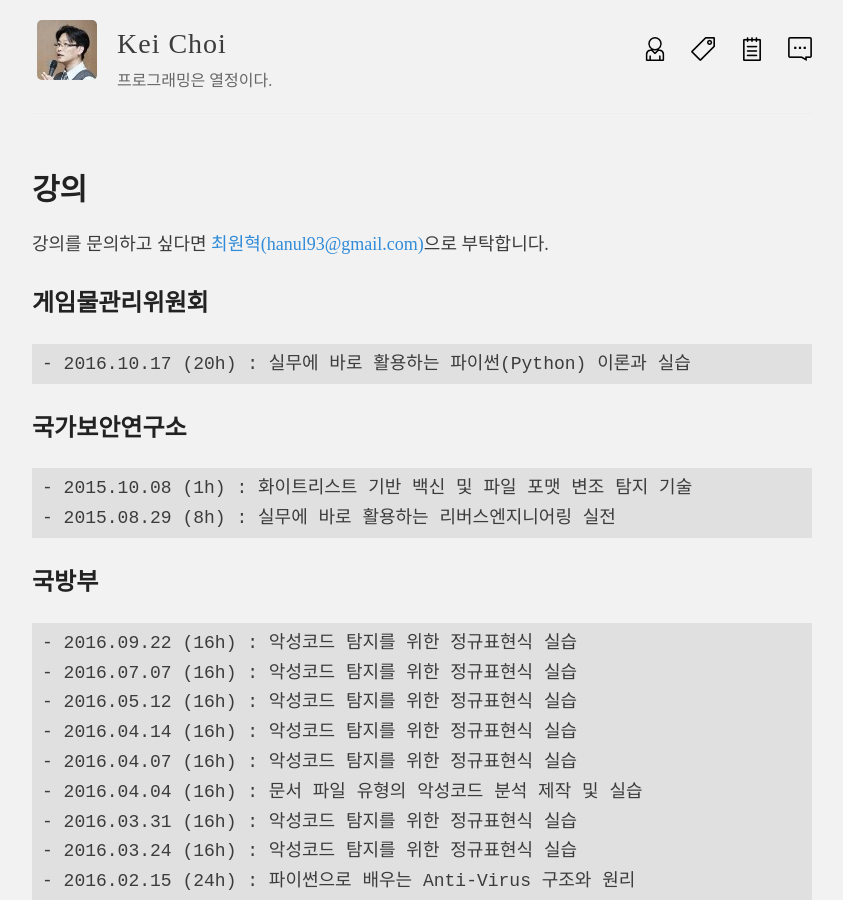
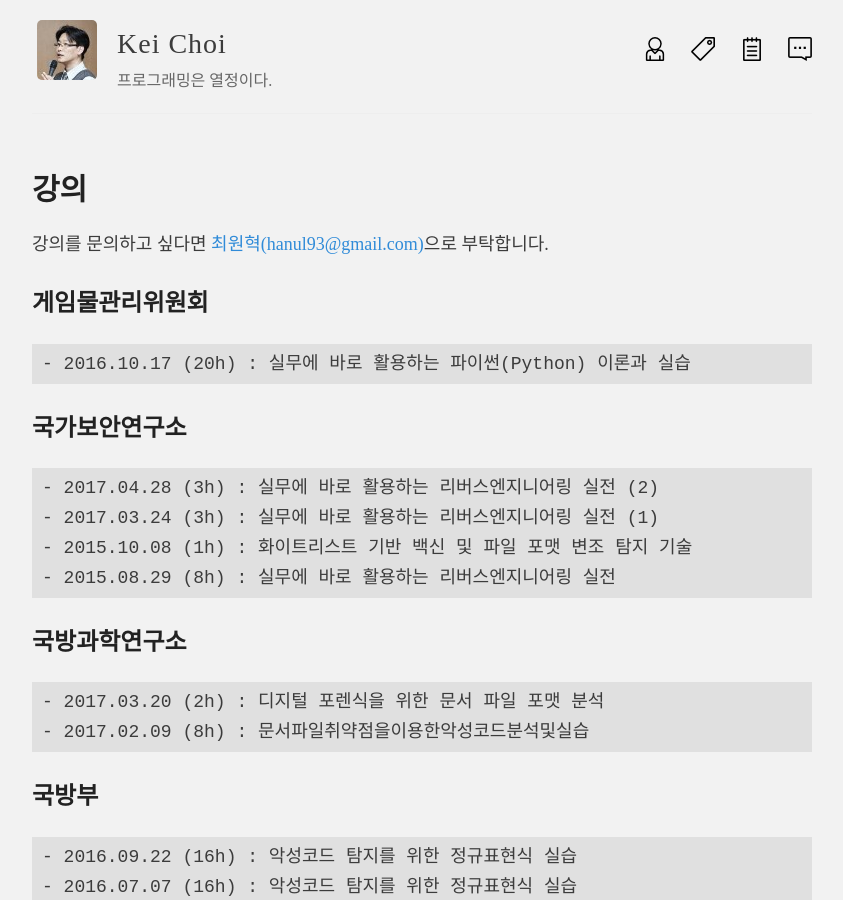
Before and after one commit to hanul93/hanul93.github.com, a Jekyll site: the page built from lecture.md, in a window 1280 px wide and 900 px high. Shown: the whole window, without its empty margins (218-1061 px from the left). Built offline with Jekyll 4.4.1, drawn with Linux system fonts in a browser that asks for light colours; nearby versions of some CDN libraries.

Commit message:
강의 및 발표 내용 추가

```diff
--- a/lecture.md
+++ b/lecture.md
@@ -16,8 +16,17 @@ permalink: /lecture/
 
 ## 국가보안연구소
 
-<div class="highlighter-rouge"><pre class="highlight"><code>- 2015.10.08 (1h) : 화이트리스트 기반 백신 및 파일 포맷 변조 탐지 기술
+<div class="highlighter-rouge"><pre class="highlight"><code>- 2017.04.28 (3h) : 실무에 바로 활용하는 리버스엔지니어링 실전 (2)
+- 2017.03.24 (3h) : 실무에 바로 활용하는 리버스엔지니어링 실전 (1)
+- 2015.10.08 (1h) : 화이트리스트 기반 백신 및 파일 포맷 변조 탐지 기술
 - 2015.08.29 (8h) : 실무에 바로 활용하는 리버스엔지니어링 실전
+</code></pre>
+</div>
+
+## 국방과학연구소
+
+<div class="highlighter-rouge"><pre class="highlight"><code>- 2017.03.20 (2h) : 디지털 포렌식을 위한 문서 파일 포맷 분석
+- 2017.02.09 (8h) : 문서파일취약점을이용한악성코드분석및실습
 </code></pre>
 </div>
 
```
Also changed, not shown: about.md (+2 -1 lines).
